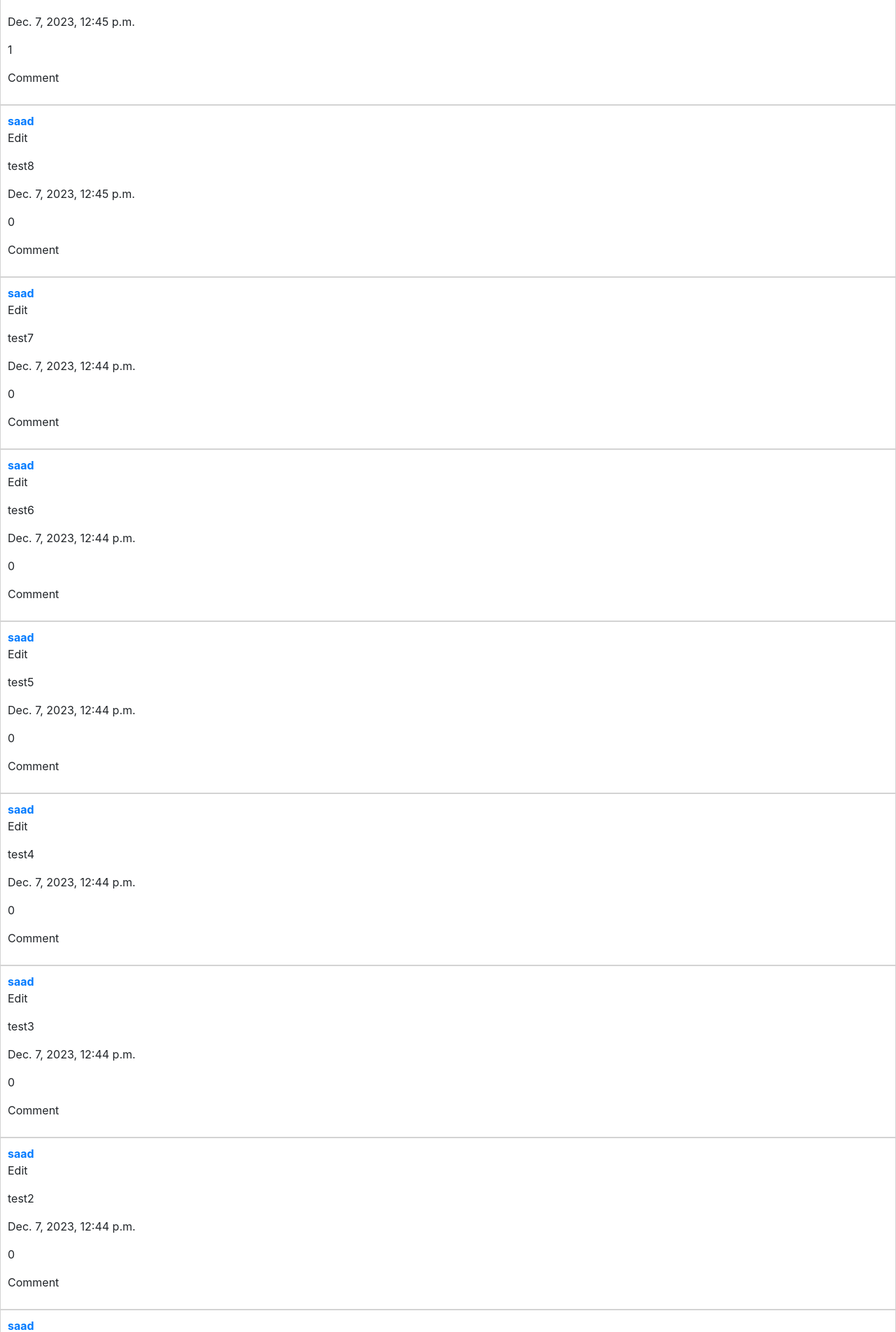
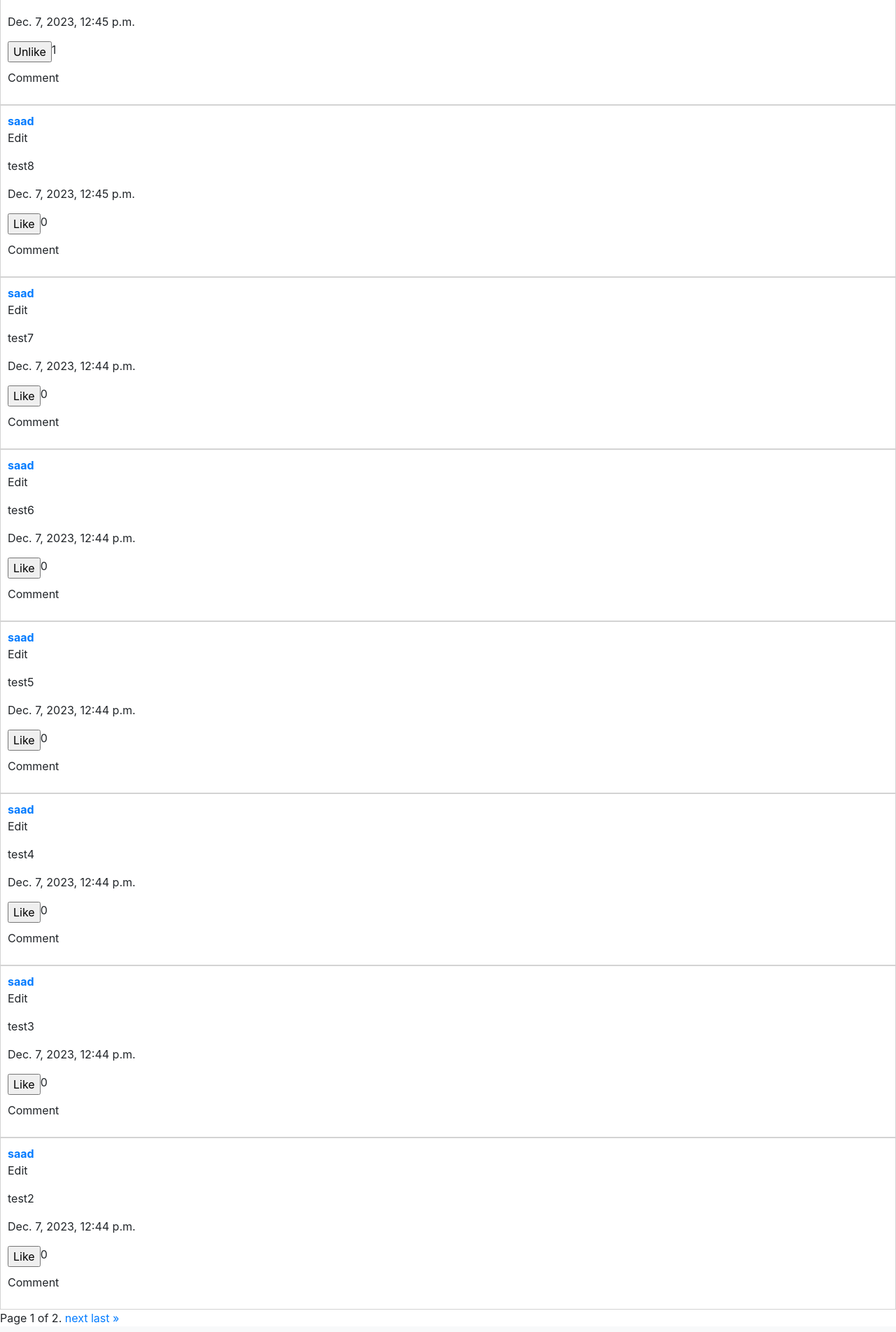
Before and after one commit to saad1551/CS50-Project4, a Django app: page / in a window 1280 px wide. Shown: the part 816-2720 px from the top of the page at 70% size. Run offline with Django 3.2, Linux system fonts and the light colour scheme; a user stored in the database is signed in; data comes from the database, SQL or seed files in the repository; both versions use the stored data as it was after the commit; some libraries are stand-ins or nearby versions.

Commit message:
ADD the ability to like and comment posts

```diff
--- a/network/models.py
+++ b/network/models.py
@@ -12,8 +12,11 @@ class Post(models.Model):
 
 
 class Like(models.Model):
-    post = models.ForeignKey(Post, on_delete=models.CASCADE, related_name="likes")
-    user = models.ForeignKey(User, on_delete=models.CASCADE, related_name="likes")
+    post = models.ForeignKey(Post, on_delete=models.CASCADE, related_name="likers")
+    user = models.ForeignKey(User, on_delete=models.CASCADE, related_name="liked_posts")
+
+    class Meta:
+        unique_together = ['post', 'user']
 
 class Follow(models.Model):
     follower = models.ForeignKey(User, on_delete=models.CASCADE, related_name='following')
--- a/network/static/network/styles.css
+++ b/network/static/network/styles.css
@@ -23,3 +23,8 @@
     display: flex;
     justify-content: center;
 }
+
+.like_box
+{
+    display: flex;
+}
--- a/network/templates/network/index.html
+++ b/network/templates/network/index.html
@@ -1,4 +1,6 @@
 {% extends "network/layout.html" %}
+
+{% load custom_filters %}
 
 {% block body %}
     <h2 class="heading">All Posts</h2>
@@ -14,7 +16,7 @@
     </div>
     {% endif %}
     <div class="posts">
-        {% for post in posts %}
+        {% for post in page_obj %}
         <div class="post">
             <div class="post__username">
                 <strong><a href="{% url 'profile' post.user.username %}">{{ post.user.username }}</a></strong>
@@ -25,10 +27,44 @@
                 {% endif %}
                 <p>{{ post.text }}</p>
                 <p>{{ post.timestamp }}</p>
-                <p>{{ post.likes.count }}</p>
+                {% if user.is_authenticated %}
+                <div class="like_box">
+                    <form action="{% url 'index' %}" method="post">
+                        {% csrf_token %}
+                        {% if user|user_has_not_liked:post %}
+                        <input type="hidden" value="{{ post.id }}" name="like">
+                        <input type="submit" value="Like">
+                        {% else %}
+                        <input type="hidden" value="{{ post.id }}" name="unlike">
+                        <input type="submit" value="Unlike">
+                        {% endif %}
+                    </form>
+                    <p>
+                        {{ post.likers.count }}
+                    </p>
+                </div>
+                {% endif %}
                 <p>Comment</p>
             </div>
         </div>
         {% endfor %}
+
+        <div class="pagination">
+            <span class="step-links">
+                {% if page_obj.has_previous %}
+                    <a href="?page=1">&laquo; first</a>
+                    <a href="?page={{ page_obj.previous_page_number }}">previous</a>
+                {% endif %}
+
+                <span class="current">
+                    Page {{ page_obj.number }} of {{ page_obj.paginator.num_pages }}.
+                </span>
+
+                {% if page_obj.has_next %}
+                    <a href="?page={{ page_obj.next_page_number }}">next</a>
+                    <a href="?page={{ page_obj.paginator.num_pages }}">last &raquo;</a>
+                {% endif %}
+            </span>
+        </div>
     </div>
 {% endblock %}
--- /dev/null
+++ b/network/templatetags/custom_filters.py
@@ -0,0 +1,7 @@
+from django import template
+
+register = template.Library()
+
+@register.filter(name='user_has_not_liked')
+def user_has_not_liked(user, post):
+    return user.id not in post.likers.values_list('user', flat=True)
--- a/network/views.py
+++ b/network/views.py
@@ -4,19 +4,32 @@ from django.http import HttpResponse, HttpResponseRedirect
 from django.shortcuts import render
 from django.urls import reverse
 from django.core.paginator import Paginator
+from django.views.generic import ListView
 
-from .models import User, Post, Follow
+from .models import User, Post, Follow, Like
 
 
 def index(request):
     if request.method == "POST":
-        post_text = request.POST['text']
-        p = Post(user = request.user, text = post_text)
-        p.save()
-        return HttpResponseRedirect(reverse("index"))
+        if request.POST.get('text'):
+            post_text = request.POST['text']
+            p = Post(user = request.user, text = post_text)
+            p.save()
+            return HttpResponseRedirect(reverse("index"))
+        elif request.POST.get('like'):
+            post_to_like = Post.objects.get(id=int(request.POST['like']))
+            l = Like(post = post_to_like, user = request.user)
+            l.save()
+        elif request.POST.get('unlike'):
+            post_to_unlike = Post.objects.get(id=int(request.POST['unlike']))
+            l = Like.objects.get(post = post_to_unlike, user = request.user)
+            l.delete()
     posts = Post.objects.all().order_by('-timestamp')
+    paginator = Paginator(posts, 10)
+    page_no = request.GET.get('page')
+    page_obj = paginator.get_page(page_no)
     return render(request, "network/index.html", {
-        "posts": posts
+        "page_obj": page_obj
     })
 
 
@@ -96,6 +109,7 @@ def following(request):
         user_posts = Post.objects.filter(user = followed_user[0])
         for user_post in user_posts:
             posts.append(user_post)
+    postsPages = Paginator(posts, 10)
     return render(request, "network/index.html", {
-        "posts": posts
+        "posts": postsPages
     })
```
Also changed, not shown: network/templates/network/profile.html (+9 -1 lines), db.sqlite3, network/migrations/0003_alter_like_unique_together.py (added).
